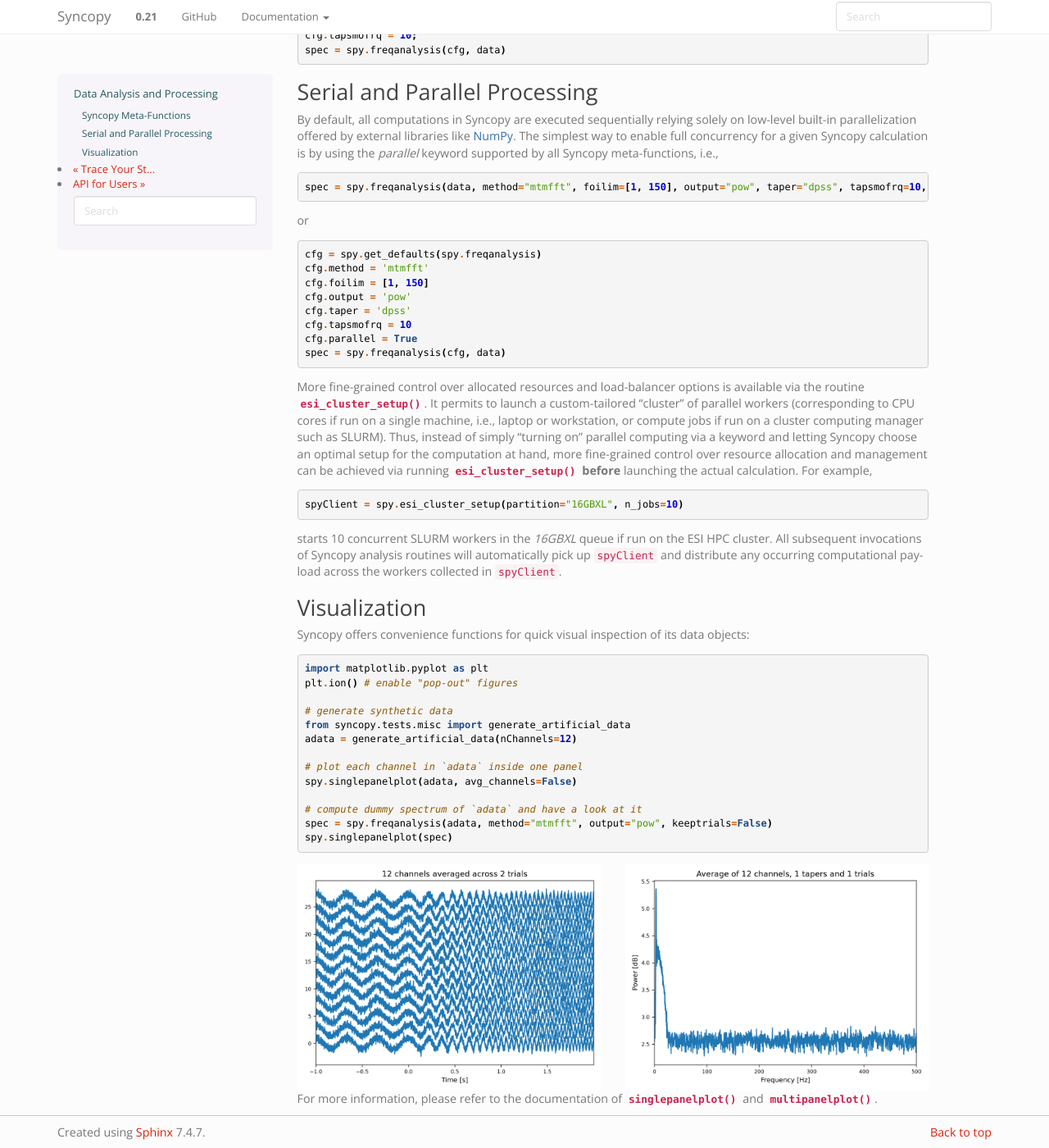
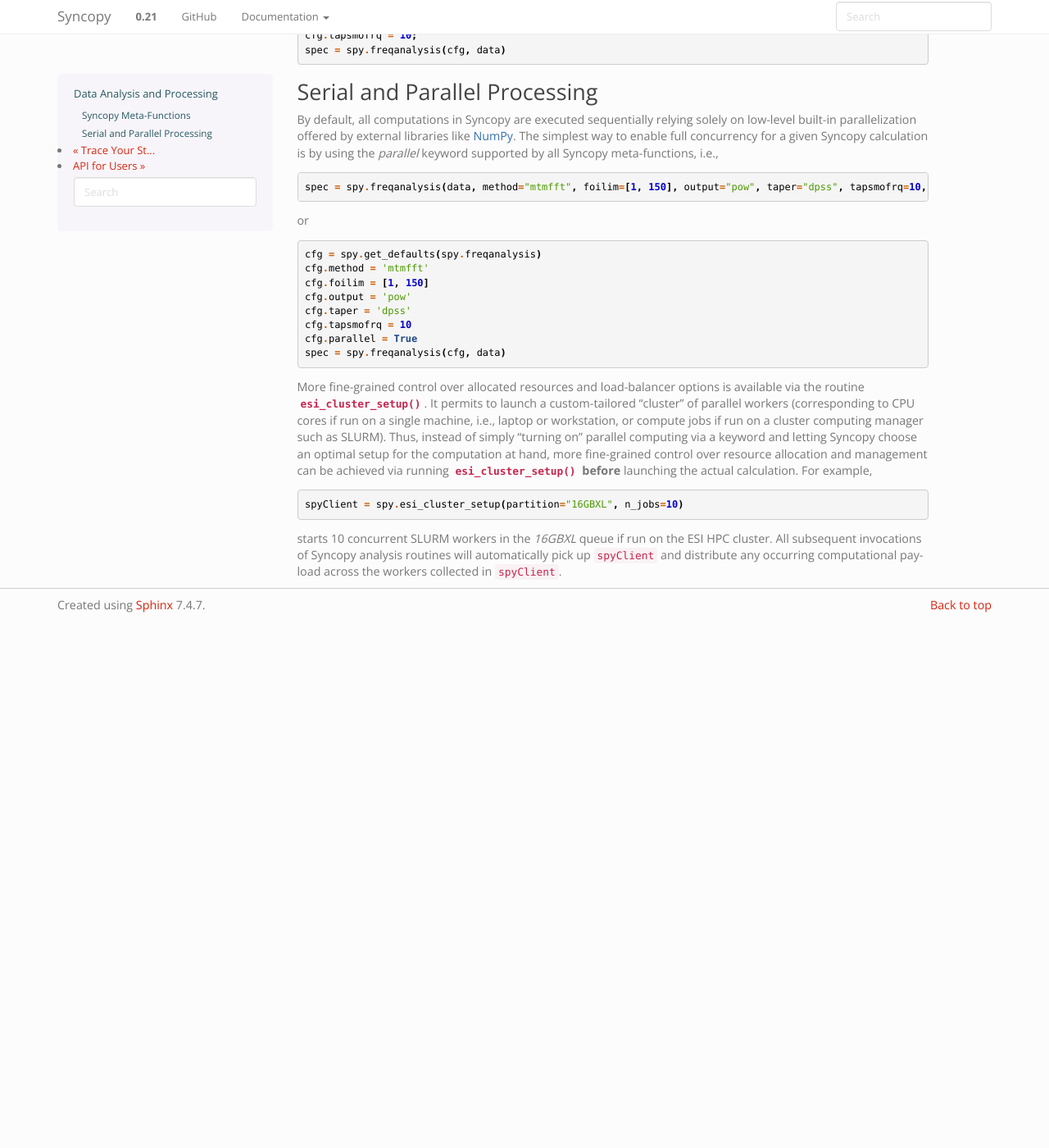
Before and after one commit to esi-neuroscience/syncopy, a Sphinx documentation site: the page built from doc/source/user/processing.rst, in a window 1280 px wide and 1400 px high, scrolled down 417 px. Shown: the whole window at 82% size. Built offline with Sphinx 7.4.7, drawn with Linux system fonts in a browser that asks for light colours; the version number is read from the project's files by our own code; after the commit the page ends 1174 px from its top, so only the background shows below that.

```diff
--- a/doc/source/user/processing.rst
+++ b/doc/source/user/processing.rst
@@ -69,36 +69,3 @@
 cluster. All subsequent invocations of Syncopy analysis routines will automatically
 pick up ``spyClient`` and distribute any occurring computational payload across
 the workers collected in ``spyClient``.
-
-Visualization
--------------
-Syncopy offers convenience functions for quick visual inspection of its data objects:
-
-.. code-block:: python
-
-    import matplotlib.pyplot as plt
-    plt.ion() # enable "pop-out" figures
-
-    # generate synthetic data
-    from syncopy.tests.misc import generate_artificial_data
-    adata = generate_artificial_data(nChannels=12)
-
-    # plot each channel in `adata` inside one panel
-    spy.singlepanelplot(adata, avg_channels=False)
-
-    # compute dummy spectrum of `adata` and have a look at it
-    spec = spy.freqanalysis(adata, method="mtmfft", output="pow", keeptrials=False)
-    spy.singlepanelplot(spec)
-
-.. image:: ../_static/adata.png
-    :width: 370px
-    :alt: adata
-    :align: left
-
-.. image:: ../_static/spec.png
-    :width: 370px
-    :alt: spec
-    :align: right
-
-For more information, please refer to the documentation of :func:`~syncopy.singlepanelplot`
-and :func:`~syncopy.multipanelplot`.
```
Also changed, not shown: doc/source/quickstart/quickstart.rst (+19 -0 lines), 1 other file.
